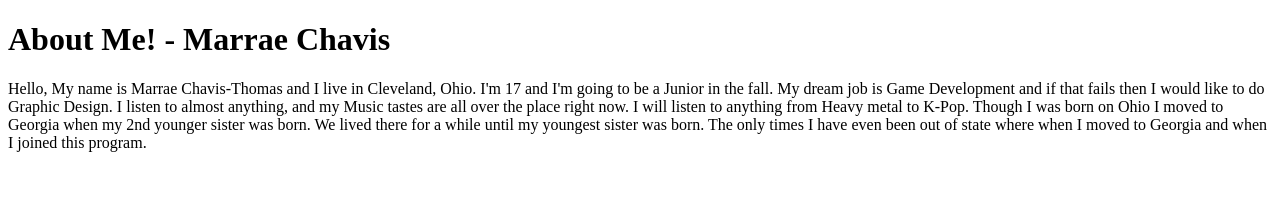
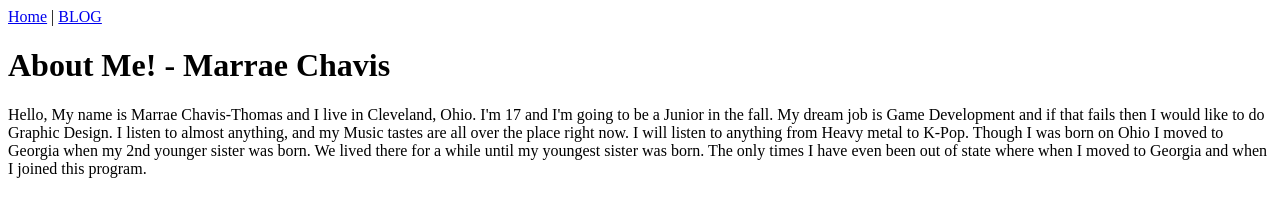
Before and after one commit to suitgirls/machavis, a plain HTML site: page index.html in a window 1280 px wide. Drawn offline with Linux system fonts and the light colour scheme.

Commit message:
Add files via upload

```diff
--- a/index.html
+++ b/index.html
@@ -1,10 +1,12 @@
- <!DOCTYPE html>
+<!DOCTYPE html>
  <html>
     <head>
         <meta charset="utf-8">
         <title> Marrae Chavis - Bio</title>
     </head>
     <body>
+
+      <a href="index.html">Home</a> | <a href="blog.html">BLOG</a>
 
         <h1> About Me! - Marrae Chavis</h1>
         <p>
```
